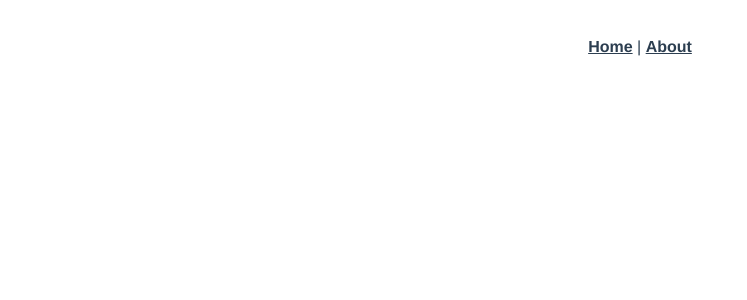
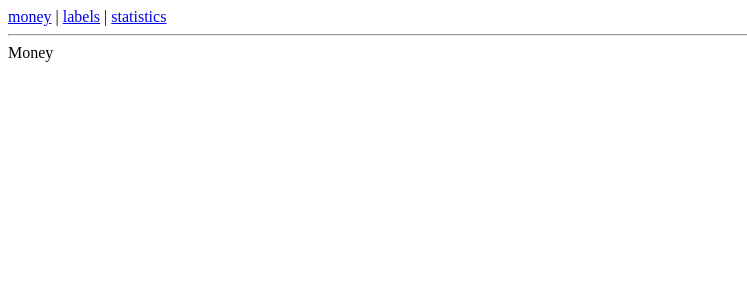
Before and after one commit to Hanqing1996/zhq-record, a Vue app: page /#/money in a window 1280 px wide. Shown: the top 300 px of the page, without its empty margins (0-747 px from the left). Built offline with nearby package versions, Linux system fonts and the light colour scheme.

Commit message:
创建基本路由

```diff
--- a/src/App.vue
+++ b/src/App.vue
@@ -1,32 +1,16 @@
 <template>
-  <div id="app">
-    <div id="nav">
-      <router-link to="/">Home</router-link> |
-      <router-link to="/about">About</router-link>
+  <div>
+    <div>
+      <router-link to="/money">money</router-link>
+      |
+      <router-link to="/labels">labels</router-link>
+      |
+      <router-link to="/statistics">statistics</router-link>
     </div>
+    <hr>
     <router-view/>
   </div>
 </template>
 
 <style lang="scss">
-#app {
-  font-family: Avenir, Helvetica, Arial, sans-serif;
-  -webkit-font-smoothing: antialiased;
-  -moz-osx-font-smoothing: grayscale;
-  text-align: center;
-  color: #2c3e50;
-}
-
-#nav {
-  padding: 30px;
-
-  a {
-    font-weight: bold;
-    color: #2c3e50;
-
-    &.router-link-exact-active {
-      color: #42b983;
-    }
-  }
-}
 </style>
--- a/src/components/HelloWorld.vue
+++ b/src/components/HelloWorld.vue
@@ -1,38 +1,5 @@
 <template>
-  <div class="hello">
-    <h1>{{ msg }}</h1>
-    <p>
-      For a guide and recipes on how to configure / customize this project,<br>
-      check out the
-      <a href="https://cli.vuejs.org" target="_blank" rel="noopener">vue-cli documentation</a>.
-    </p>
-    <h3>Installed CLI Plugins</h3>
-    <ul>
-      <li><a href="https://github.com/vuejs/vue-cli/tree/dev/packages/%40vue/cli-plugin-babel" target="_blank" rel="noopener">babel</a></li>
-      <li><a href="https://github.com/vuejs/vue-cli/tree/dev/packages/%40vue/cli-plugin-typescript" target="_blank" rel="noopener">typescript</a></li>
-      <li><a href="https://github.com/vuejs/vue-cli/tree/dev/packages/%40vue/cli-plugin-pwa" target="_blank" rel="noopener">pwa</a></li>
-      <li><a href="https://github.com/vuejs/vue-cli/tree/dev/packages/%40vue/cli-plugin-router" target="_blank" rel="noopener">router</a></li>
-      <li><a href="https://github.com/vuejs/vue-cli/tree/dev/packages/%40vue/cli-plugin-vuex" target="_blank" rel="noopener">vuex</a></li>
-      <li><a href="https://github.com/vuejs/vue-cli/tree/dev/packages/%40vue/cli-plugin-eslint" target="_blank" rel="noopener">eslint</a></li>
-      <li><a href="https://github.com/vuejs/vue-cli/tree/dev/packages/%40vue/cli-plugin-unit-jest" target="_blank" rel="noopener">unit-jest</a></li>
-    </ul>
-    <h3>Essential Links</h3>
-    <ul>
-      <li><a href="https://vuejs.org" target="_blank" rel="noopener">Core Docs</a></li>
-      <li><a href="https://forum.vuejs.org" target="_blank" rel="noopener">Forum</a></li>
-      <li><a href="https://chat.vuejs.org" target="_blank" rel="noopener">Community Chat</a></li>
-      <li><a href="https://twitter.com/vuejs" target="_blank" rel="noopener">Twitter</a></li>
-      <li><a href="https://news.vuejs.org" target="_blank" rel="noopener">News</a></li>
-    </ul>
-    <h3>Ecosystem</h3>
-    <ul>
-      <li><a href="https://router.vuejs.org" target="_blank" rel="noopener">vue-router</a></li>
-      <li><a href="https://vuex.vuejs.org" target="_blank" rel="noopener">vuex</a></li>
-      <li><a href="https://github.com/vuejs/vue-devtools#vue-devtools" target="_blank" rel="noopener">vue-devtools</a></li>
-      <li><a href="https://vue-loader.vuejs.org" target="_blank" rel="noopener">vue-loader</a></li>
-      <li><a href="https://github.com/vuejs/awesome-vue" target="_blank" rel="noopener">awesome-vue</a></li>
-    </ul>
-  </div>
+    <div>hi</div>
 </template>
 
 <script lang="ts">
@@ -46,18 +13,4 @@
 
 <!-- Add "scoped" attribute to limit CSS to this component only -->
 <style scoped lang="scss">
-h3 {
-  margin: 40px 0 0;
-}
-ul {
-  list-style-type: none;
-  padding: 0;
-}
-li {
-  display: inline-block;
-  margin: 0 10px;
-}
-a {
-  color: #42b983;
-}
 </style>
--- a/src/router/index.ts
+++ b/src/router/index.ts
@@ -1,22 +1,27 @@
 import Vue from 'vue'
 import VueRouter from 'vue-router'
-import Home from '../views/Home.vue'
+import Money from '@/views/Money.vue'
+import Labels from '@/views/Labels.vue'
+import Statistics from '@/views/Statistics.vue'
 
 Vue.use(VueRouter)
 
 const routes = [
   {
-    path: '/',
-    name: 'Home',
-    component: Home
+    path:'/',
+    redirect:'/money'
   },
   {
-    path: '/about',
-    name: 'About',
-    // route level code-splitting
-    // this generates a separate chunk (about.[hash].js) for this route
-    // which is lazy-loaded when the route is visited.
-    component: () => import(/* webpackChunkName: "about" */ '../views/About.vue')
+    path: '/money',
+    component: Money
+  },
+  {
+    path: '/labels',
+    component: Labels
+  },
+  {
+    path:'/statistics',
+    component: Statistics
   }
 ]
 
--- a/src/views/About.vue
+++ /dev/null
@@ -1,5 +0,0 @@
-<template>
-  <div class="about">
-    <h1>This is an about page</h1>
-  </div>
-</template>
--- a/src/views/Home.vue
+++ /dev/null
@@ -1,18 +0,0 @@
-<template>
-  <div class="home">
-    <img alt="Vue logo" src="../assets/logo.png">
-    <HelloWorld msg="Welcome to Your Vue.js App"/>
-  </div>
-</template>
-
-<script>
-// @ is an alias to /src
-import HelloWorld from '@/components/HelloWorld.vue'
-
-export default {
-  name: 'Home',
-  components: {
-    HelloWorld
-  }
-}
-</script>
--- /dev/null
+++ b/src/views/Labels.vue
@@ -0,0 +1,15 @@
+<template>
+    <div>
+        Labels
+    </div>
+</template>
+
+<script>
+    export default {
+        name: "Labels"
+    }
+</script>
+
+<style scoped>
+
+</style>
--- /dev/null
+++ b/src/views/Money.vue
@@ -0,0 +1,15 @@
+<template>
+    <div>
+        Money
+    </div>
+</template>
+
+<script>
+    export default {
+        name: "Money"
+    }
+</script>
+
+<style scoped>
+
+</style>
--- /dev/null
+++ b/src/views/Statistics.vue
@@ -0,0 +1,15 @@
+<template>
+    <div>
+        Statistics
+    </div>
+</template>
+
+<script>
+    export default {
+        name: "Statistics"
+    }
+</script>
+
+<style scoped>
+
+</style>
```
Also changed, not shown: summary/README.md (added).
